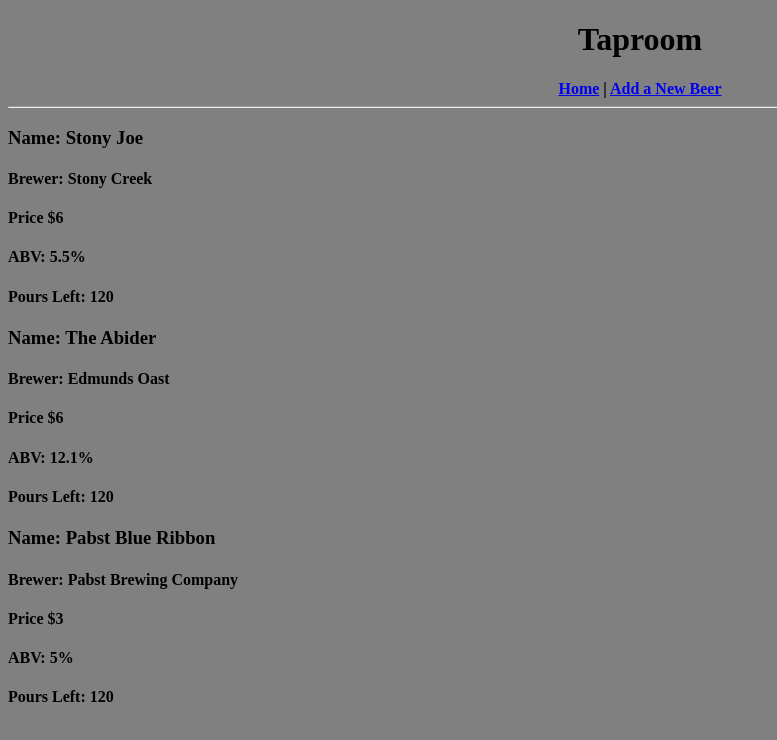
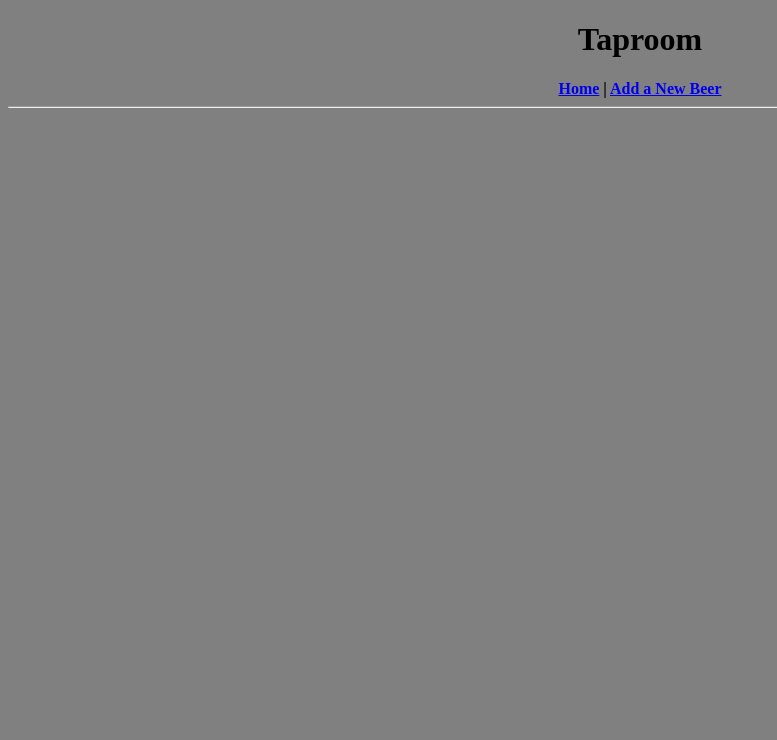
Before and after one commit to jmcnamara44/taproom-react, a React app: page /admin in a window 1280 px wide. Shown: the top 740 px of the page, without its empty margins (0-777 px from the left). Built offline with nearby package versions, Linux system fonts and the light colour scheme.

Commit message:
begin trying to dynamically update masterBeerList once a beer is added to via the form.

```diff
--- a/src/components/App.jsx
+++ b/src/components/App.jsx
@@ -24,6 +24,7 @@
     });
     this.setState({masterBeerList: newMasterBeerList});
     console.log(this.state.masterBeerList);
+    console.log(this.newMasterBeerList);
   }
 
   render() {
@@ -40,8 +41,9 @@
           `}
         </style>
         <Header />
+
         <Switch>
-          <Route exact path='/' component={BeerList} />
+          <Route exact path='/' render={()=><BeerList beerList={this.state.masterBeerList} />} />
           <Route path='/admin' render={()=><NewBeerControl onNewBeerCreation={this.handleNewBeerCreation} />} />
           <Route component={Error404} />
         </Switch>
--- a/src/components/Beer.jsx
+++ b/src/components/Beer.jsx
@@ -16,9 +16,9 @@
 Beer.propTypes = {
   name: PropTypes.string,
   brewer: PropTypes.string,
-  price: PropTypes.number,
-  abv: PropTypes.number,
-  poursLeft: PropTypes.number
+  price: PropTypes.string,
+  abv: PropTypes.string,
+  poursLeft: PropTypes.string
 };
 
 export default Beer;
--- a/src/components/BeerList.jsx
+++ b/src/components/BeerList.jsx
@@ -1,45 +1,25 @@
 import React from 'react';
 import Beer from './Beer';
+import PropTypes from 'prop-types';
 
-var masterBeerList = [
-  {
-    name: 'Stony Joe',
-    brewer: 'Stony Creek',
-    price: 6,
-    abv: 5.5,
-    poursLeft: 120
-  },
-  {
-    name: 'The Abider',
-    brewer: 'Edmunds Oast',
-    price: 6,
-    abv: 12.1,
-    poursLeft: 120
-  },
-  {
-    name: 'Pabst Blue Ribbon',
-    brewer: 'Pabst Brewing Company',
-    price: 3,
-    abv: 5,
-    poursLeft: 120
-  }
-];
-
-function BeerList(){
+function BeerList(props){
   return (
     <div>
       <hr/>
-      {masterBeerList.map((ticket, index) =>
-        <Beer
-          name={ticket.name}
-          brewer={ticket.brewer}
-          price={ticket.price}
-          abv={ticket.abv}
-          poursLeft={ticket.poursLeft}
-          key={index}/>
-      )}
+      {Object.keys(props.beerList).map(function(beerId) {
+        var beer = props.beerList[beerId];
+        return <Beer name={beer.name}
+          brewer={beer.brewer}
+          price={beer.price}
+          abv={beer.abv}
+          poursLeft={beer.poursLeft} />
+      })}
     </div>
   );
 }
 
+BeerList.propTypes = {
+  beerList: PropTypes.object,
+};
+
 export default BeerList;
```
